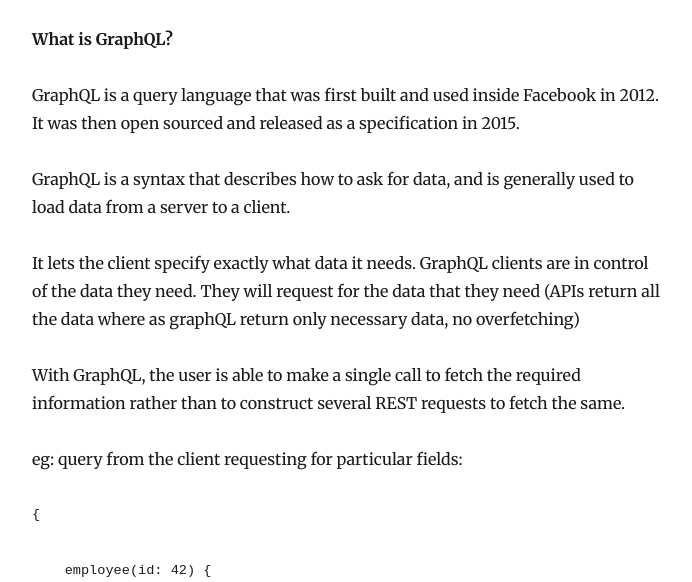
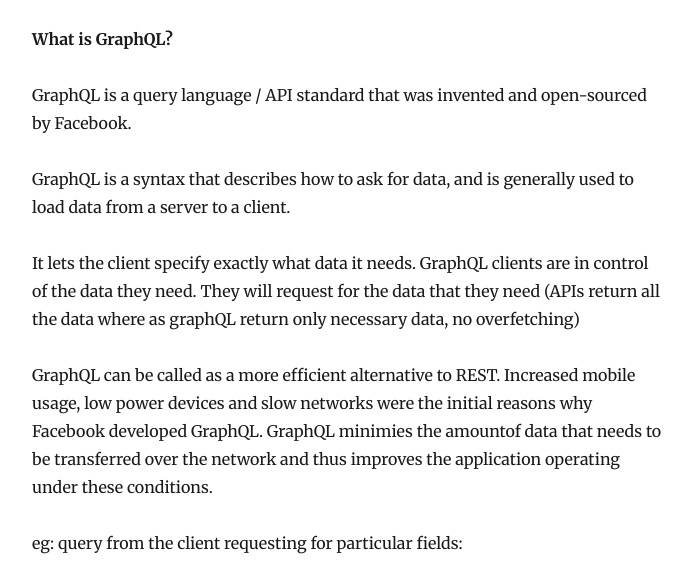
Before and after one commit to deepaannjohn/deepaannjohn.github.io, a Gatsby site in the folder gatsby/: page /GraphQL/graphql/ in a window 1280 px wide. Shown: the part 214-796 px from the top of the page, without its empty margins (293-985 px from the left). Built offline with nearby package versions, Linux system fonts and the light colour scheme; Gatsby itself is replaced by a stand-in of ours; some packages are replaced by stand-ins of ours.

Commit message:
updates to graphql

```diff
--- a/gatsby/content/blog/GraphQL/graphql.md
+++ b/gatsby/content/blog/GraphQL/graphql.md
@@ -6,14 +6,14 @@
 
 **What is GraphQL?**
 
-GraphQL is a query language that was first built and used inside Facebook in 2012. It was then open sourced and released as a specification in 2015.
+GraphQL is a query language / API standard  that was invented and open-sourced by Facebook.
 
 GraphQL is a syntax that describes how to ask for data, and is generally used to load data from a server to a client.
 
 It lets the client specify exactly what data it needs. GraphQL clients are in control of the data they need. They will request for the data that they need (APIs return all the data where as graphQL
 return only necessary data, no overfetching)
 
-With GraphQL, the user is able to make a single call to fetch the required information rather than to construct several REST requests to fetch the same.
+GraphQL can be called as a more efficient alternative to REST. Increased mobile usage, low power devices and slow networks were the initial reasons why Facebook developed GraphQL. GraphQL minimies the amountof data that needs to be transferred over the network and thus improves the application operating under these conditions.
 
 eg: query from the client requesting for particular fields:
 
```
